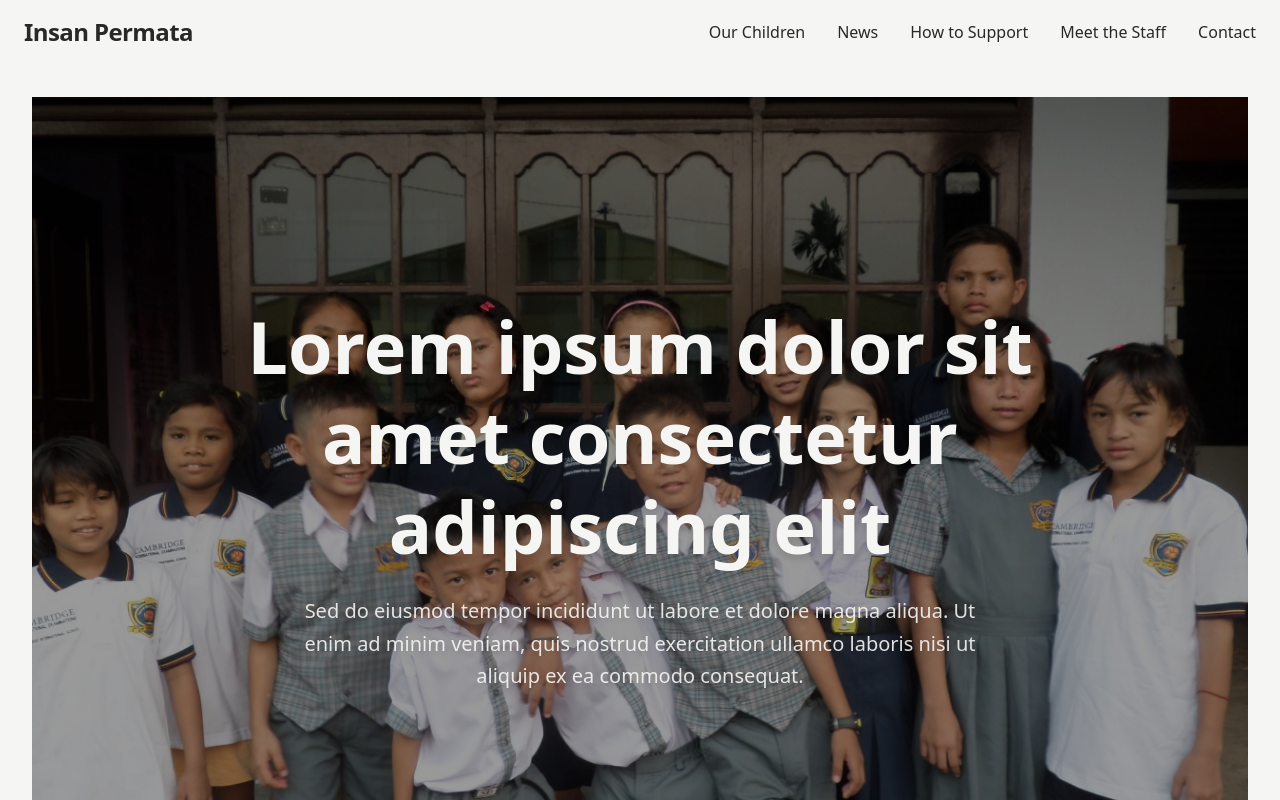
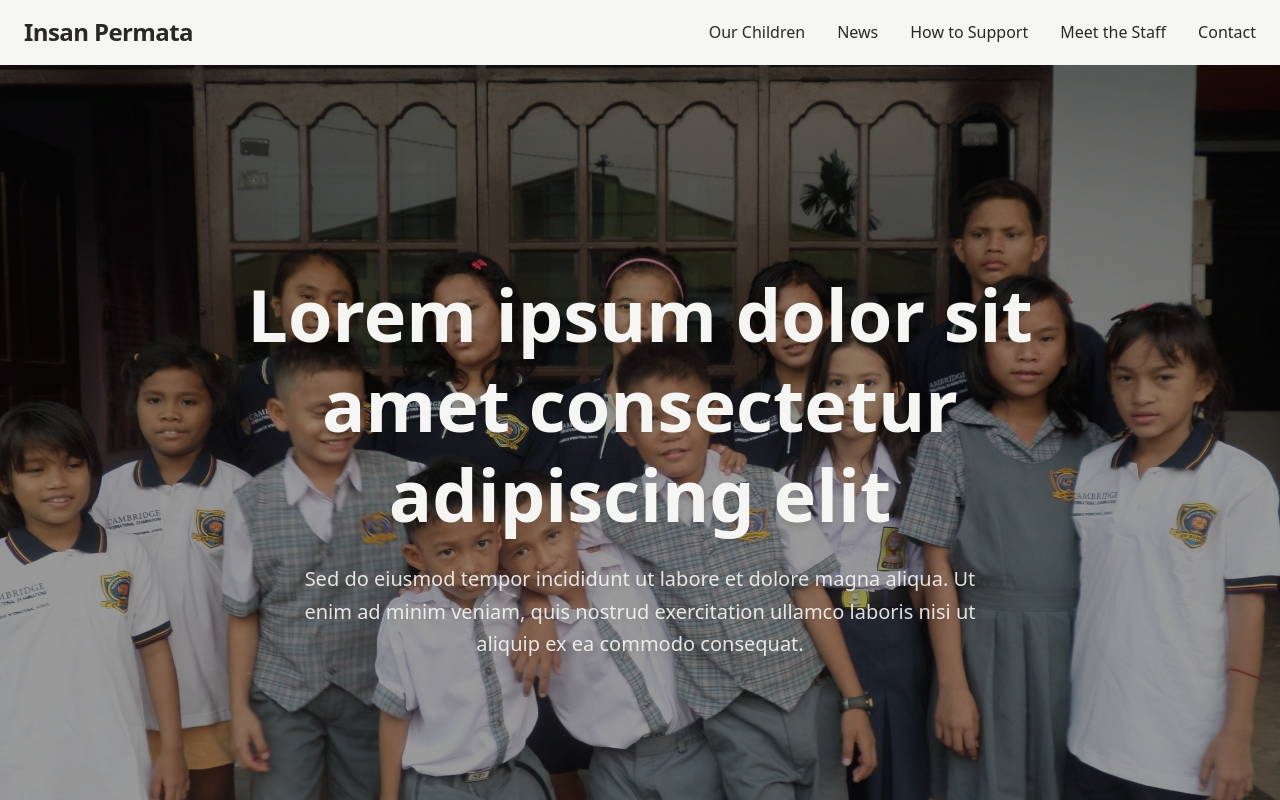
Before and after one commit to Insan-Permata/insan-permata, a Next.js app: page / in a window 1280 px wide. Shown: the top 800 px of the page. Built offline with nearby package versions, Linux system fonts and the light colour scheme.

Commit message:
bug: remove uncessary styles

```diff
--- a/app/(public)/layout.tsx
+++ b/app/(public)/layout.tsx
@@ -9,9 +9,7 @@ export default function PublicLayout({
     return (
         <div >
             <HeaderComponent />
-            <main className="flex-1 p-8">
-                {children}
-            </main>
+            {children}
             <FooterComponent />
 
         </div>
```
